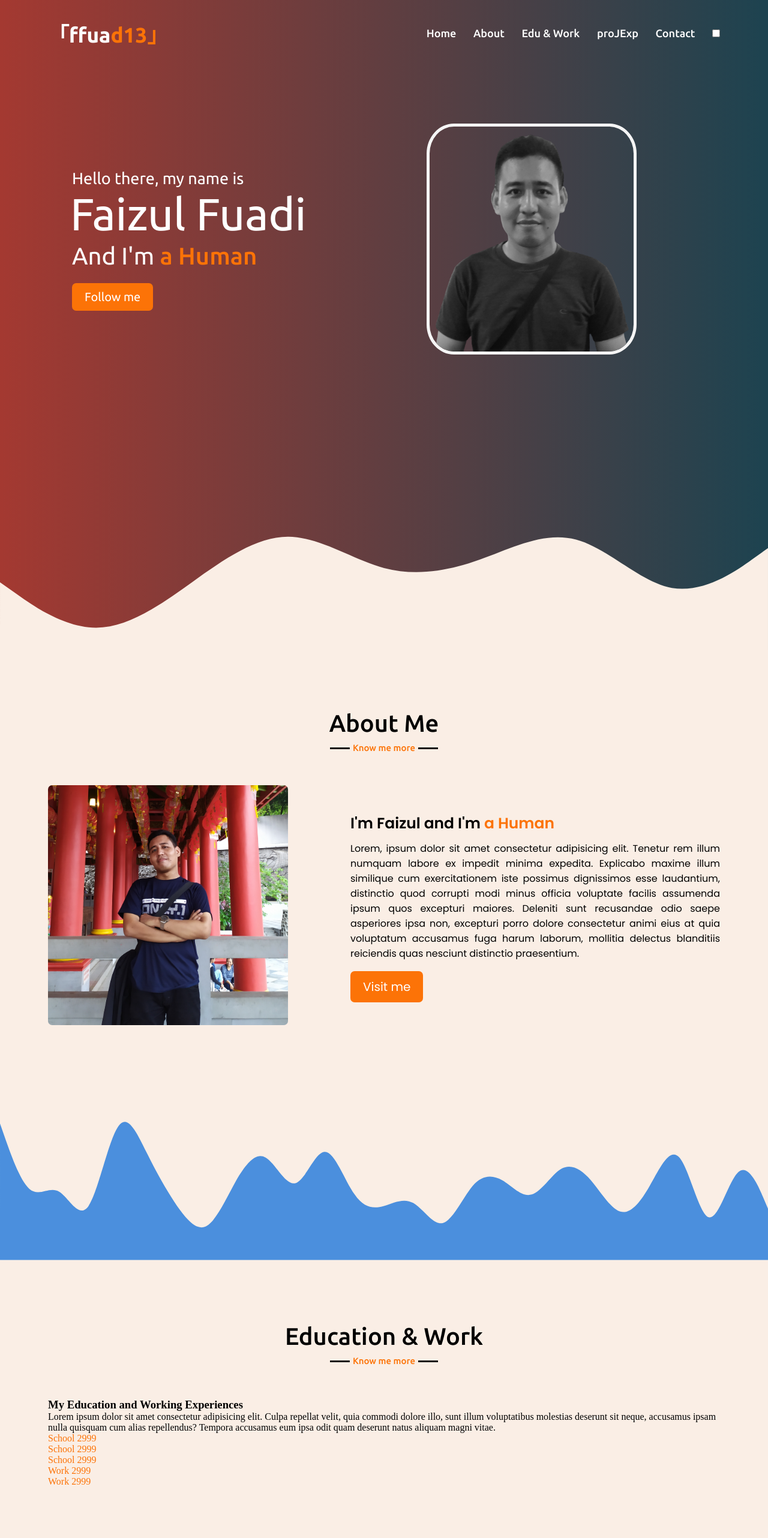
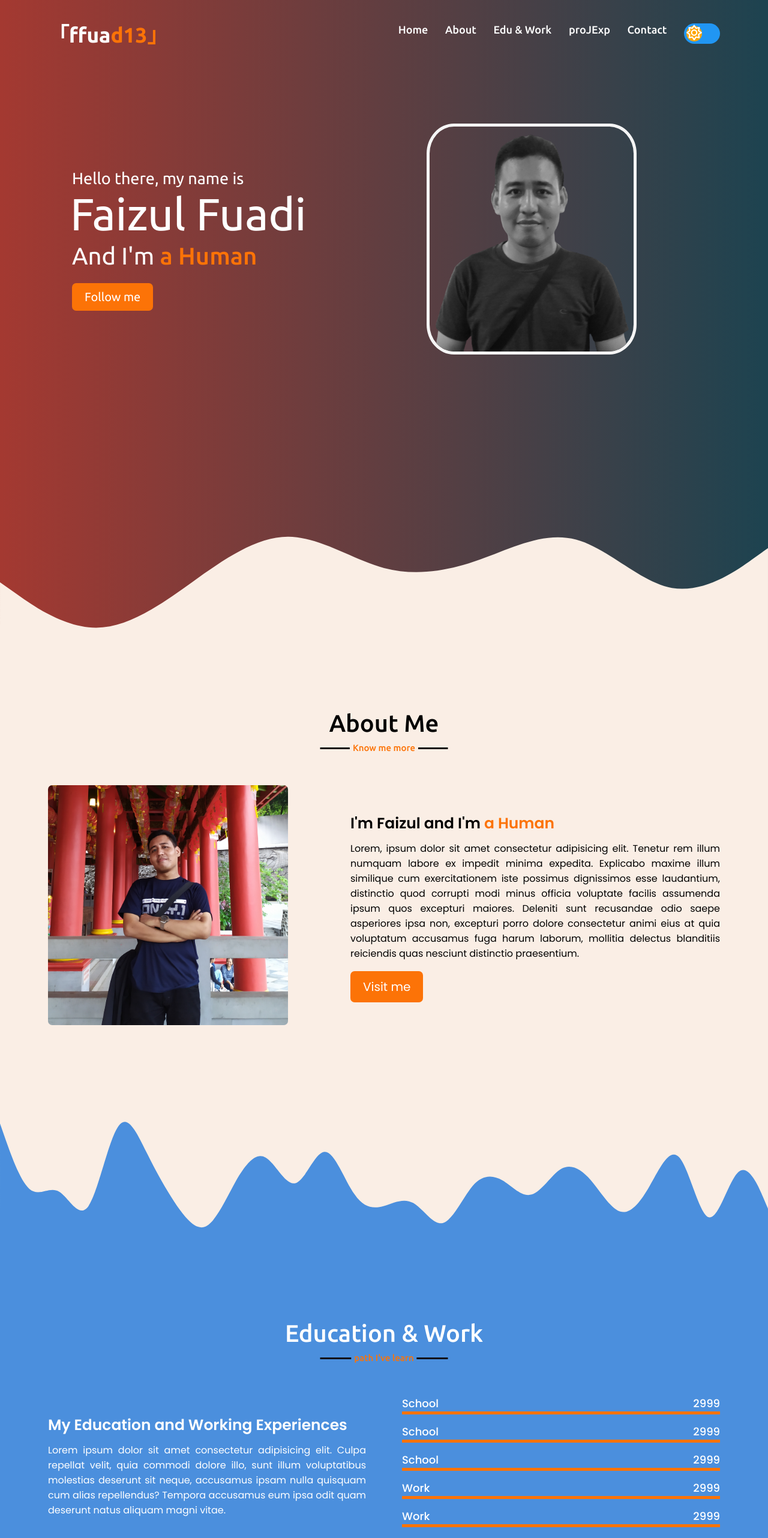
Before and after one commit to ffuad13/portfolio-website, a plain HTML site: page index.html in a window 1280 px wide. Shown: the top 2564 px of the page at 60% size. Drawn offline with nearby package versions, Linux system fonts and the light colour scheme.

Commit message:
add styling for new section and switch button

```diff
--- a/styles/style.css
+++ b/styles/style.css
@@ -10,10 +10,68 @@ body {
   background-color: var(--bg-color);
 }
 
+li {
+  list-style: none;
+  display: inline-block;
+}
+
 .container {
   max-width: 1300px;
   padding: 0 80px;
   margin: auto;
+}
+
+.main,
+.exp,
+.eduWork {
+  font-family: "Poppins", sans-serif;
+  margin-top: -5px;
+}
+
+.main-content,
+.exp-content,
+.eduWork-content {
+  display: flex;
+  flex-wrap: wrap;
+  align-items: center;
+  justify-content: space-between;
+}
+
+section {
+  padding: 100px 0;
+}
+
+.section-title {
+  font-family: "Ubuntu", sans-serif;
+  text-align: center;
+  font-size: 40px;
+  font-weight: 500;
+  margin-bottom: 60px;
+  padding-bottom: 20px;
+  position: relative;
+}
+
+.section-title::before {
+  content: "";
+  position: absolute;
+  width: 213px;
+  height: 3px;
+  background: var(--bck);
+  bottom: 0px;
+  left: 50%;
+  transform: translateX(-50%);
+}
+
+.section-title::after {
+  content: "Know me more";
+  font-size: 15px;
+  color: var(--color-1);
+  position: absolute;
+  padding: 5px;
+  background: var(--bg-color);
+  bottom: -11px;
+  left: 50%;
+  transform: translateX(-50%);
 }
 
 .break {
@@ -21,10 +79,7 @@ body {
   height: 0;
 }
 
-li {
-  list-style: none;
-  display: inline-block;
-}
+/* =============navbar============= */
 
 .navbar {
   position: fixed;
@@ -84,6 +139,7 @@ li {
   display: none;
 }
 
+/* =============home section============= */
 .home {
   background: #1d4350;
   background: -webkit-linear-gradient(to right, #a43931, #1d4350);
@@ -147,57 +203,7 @@ li {
   background: linear-gradient(to right, #a43931, #1d4350);
 }
 
-section {
-  padding: 100px 0;
-}
-
-.main,
-.exp {
-  font-family: "Poppins", sans-serif;
-  margin-top: -5px;
-}
-
-.section-title {
-  font-family: "Ubuntu", sans-serif;
-  text-align: center;
-  font-size: 40px;
-  font-weight: 500;
-  margin-bottom: 60px;
-  padding-bottom: 20px;
-  position: relative;
-}
-
-.section-title::before {
-  content: "";
-  position: absolute;
-  width: 180px;
-  height: 3px;
-  background: var(--bck);
-  bottom: 0px;
-  left: 50%;
-  transform: translateX(-50%);
-}
-
-.section-title::after {
-  content: "Know me more";
-  font-size: 15px;
-  color: var(--color-1);
-  position: absolute;
-  padding: 5px;
-  background: var(--bg-color);
-  bottom: -11px;
-  left: 50%;
-  transform: translateX(-50%);
-}
-
-.main-content,
-.exp-content {
-  display: flex;
-  flex-wrap: wrap;
-  align-items: center;
-  justify-content: space-between;
-}
-
+/* =============main section============= */
 .main-content .start {
   width: 45%;
 }
@@ -214,20 +220,60 @@ section {
   width: 55%;
 }
 
-.end h3 {
+.end h3,
+.start h3 {
   font-size: 25px;
   font-weight: 600;
   margin-bottom: 10px;
 }
 
-.end span {
+.main span {
   color: var(--color-1);
 }
 
-.end p {
+.end p,
+.start p {
   text-align: justify;
 }
 
+/* =============eduWork section============= */
+.eduWork {
+  background: var(--bg-color-1);
+  color: var(--wht);
+}
+
+.eduWork-title::after {
+  content: "path I've learn";
+  color: var(--color-1);
+  background: var(--bg-color-1);
+}
+
+.eduWork-content .col {
+  width: calc(50% - 30px);
+}
+
+.list {
+  margin-bottom: 15px;
+}
+
+.list-content {
+  display: flex;
+  align-items: center;
+  justify-content: space-between;
+}
+
+.eduWork span {
+  font-weight: 500;
+  font-size: 18px;
+}
+
+.lines {
+  height: 5px;
+  width: 100%;
+  background: var(--color-1);
+}
+
+/* =============exp section============= */
 .exp {
   background: var(--bg-color-1);
   color: var(--wht);
@@ -264,3 +310,68 @@ section {
   font-weight: 500;
   margin: 10px 0 7px 0;
 }
+
+/* =============slider button============= */
+.switch {
+  position: relative;
+  display: inline-block;
+  width: 60px;
+  height: 34px;
+}
+
+.switch input {
+  opacity: 0;
+  width: 0;
+  height: 0;
+}
+
+.slider {
+  position: absolute;
+  cursor: pointer;
+  top: 0;
+  left: 0;
+  right: 0;
+  bottom: 0;
+  background-color: #2196f3;
+  -webkit-transition: 0.4s;
+  transition: 0.4s;
+}
+
+.slider:before {
+  font-family: "Font Awesome\ 5 Free";
+  position: absolute;
+  content: "\f185";
+  height: 26px;
+  width: 26px;
+  left: 4px;
+  bottom: 4px;
+  background-color: orange;
+  -webkit-transition: 0.4s;
+  transition: 0.4s;
+  text-align: center;
+  font-size: 23px;
+}
+
+input:checked + .slider {
+  background-color: orange;
+}
+
+input:focus + .slider {
+  box-shadow: 0 0 1px orange;
+}
+
+input:checked + .slider:before {
+  -webkit-transform: translateX(26px);
+  -ms-transform: translateX(26px);
+  transform: translateX(26px);
+  content: "\f186";
+  background-color: #2196f3;
+}
+
+.slider.round {
+  border-radius: 34px;
+}
+
+.slider.round:before {
+  border-radius: 50%;
+}
```
